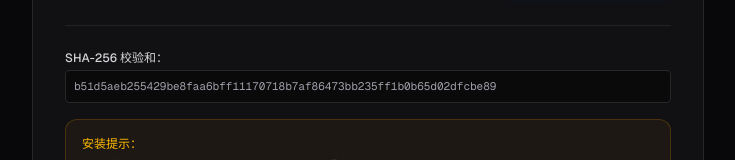
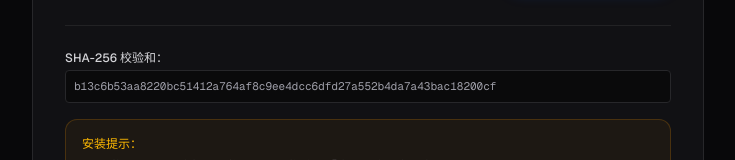
Before and after one commit to lukaizj/car-mod-saas, a Next.js app: page /download in a window 1280 px wide. Shown: the part 344-504 px from the top of the page, without its empty margins (272-1007 px from the left). Built offline with nearby package versions, Linux system fonts and the light colour scheme.

Commit message:
Update desktop DMG release checksum for v0.1.0

```diff
--- a/src/app/download/page.tsx
+++ b/src/app/download/page.tsx
@@ -6,7 +6,7 @@ export default function DownloadPage() {
   const releaseUrl =
     "https://github.com/lukaizj/car-mod-saas/releases/tag/v0.1.0";
   const sha256 =
-    "b51d5aeb255429be8faa6bff11170718b7af86473bb235ff1b0b65d02dfcbe89";
+    "b13c6b53aa8220bc51412a764af8c9ee4dcc6dfd27a552b4da7a43bac18200cf";
 
   return (
     <main className="relative flex min-h-screen flex-col items-center justify-center overflow-hidden bg-zinc-950 px-4 py-12 text-center">
```
